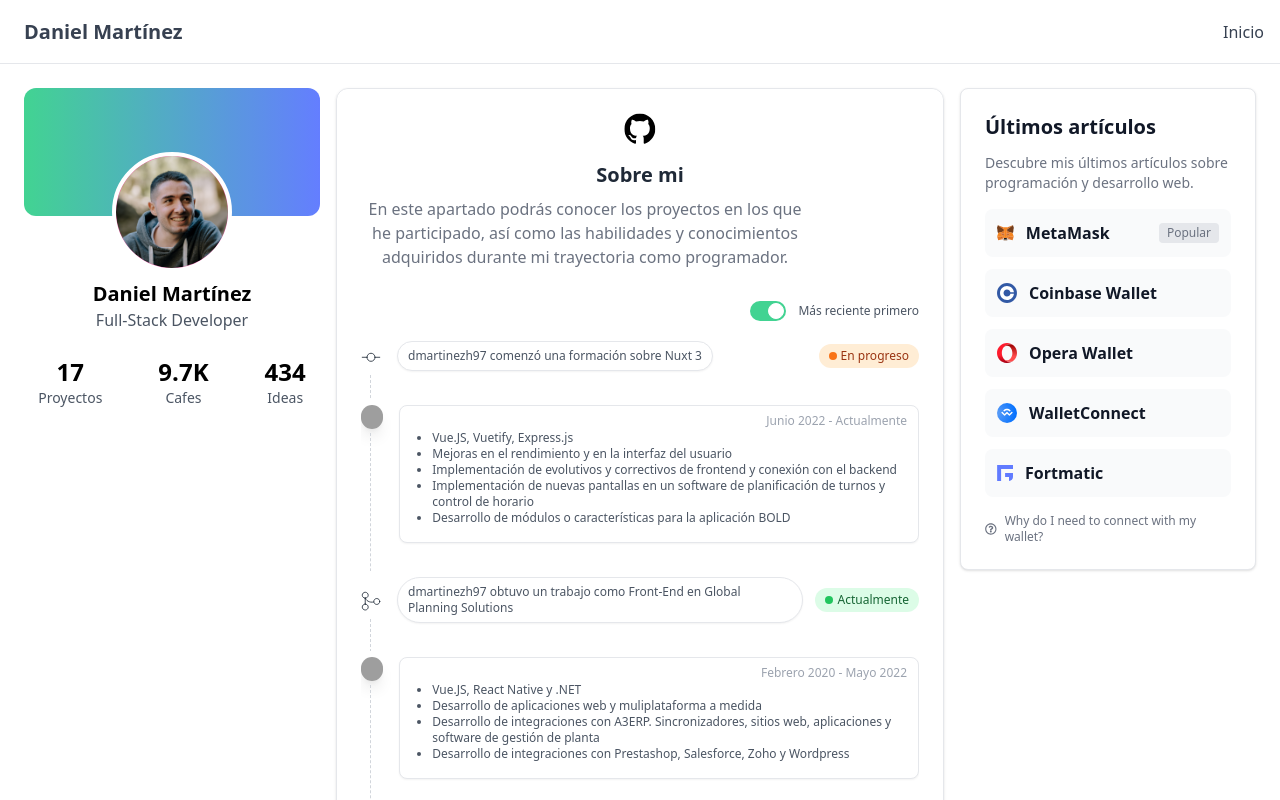
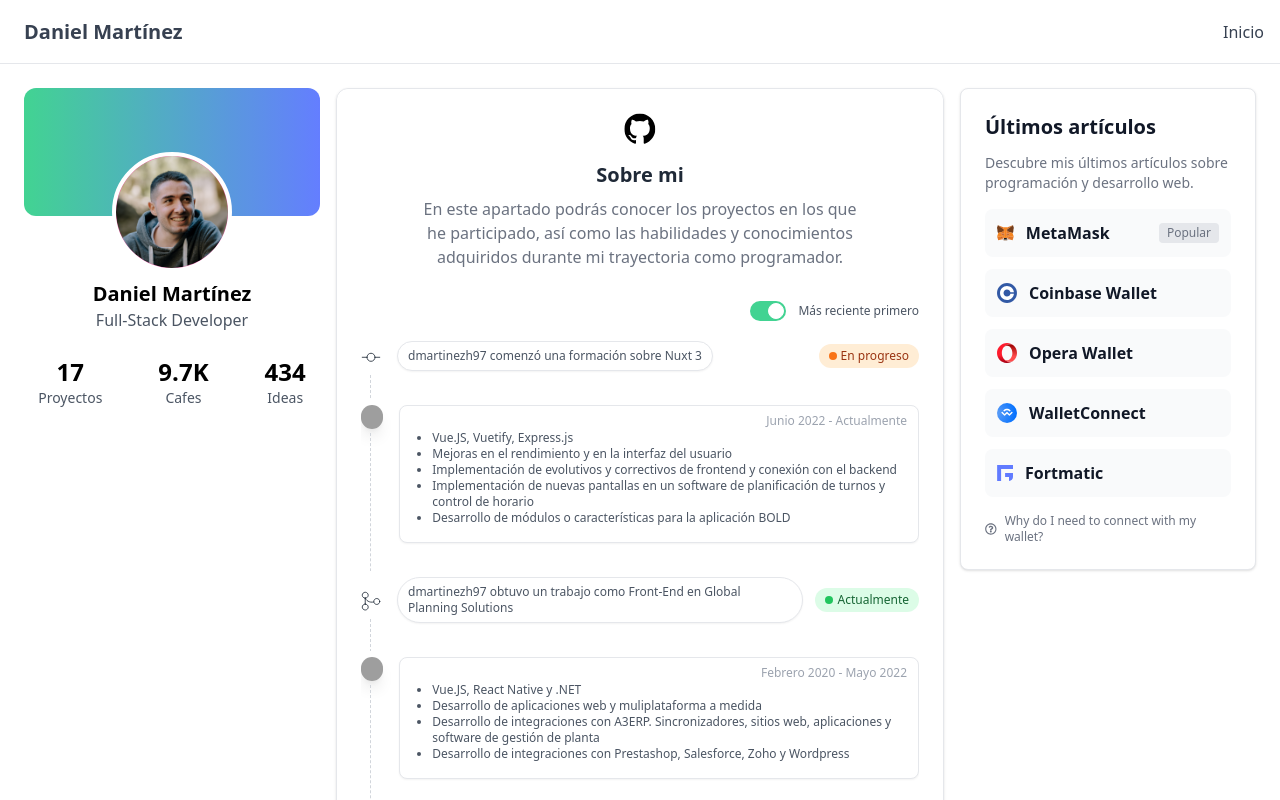
Before and after one commit to dmartinezh97/portafolio, a Nuxt app: page / in a window 1280 px wide. Shown: the top 800 px of the page. Built offline with nearby package versions, Linux system fonts and the light colour scheme; grey boxes are pictures that could not be loaded.

Commit message:
Auto center

```diff
--- a/components/Timeline.vue
+++ b/components/Timeline.vue
@@ -23,7 +23,7 @@
                         <h3 class="text-lg md:text-xl font-semibold text-gray-800 dark:text-gray-200">
                             Sobre mi
                         </h3>
-                        <p class="mt-2 text-gray-500 max-w-md">
+                        <p class="mt-2 text-gray-500 max-w-md mx-auto">
                             En este apartado podrás conocer los proyectos en los que he participado, así como las habilidades y conocimientos adquiridos durante mi trayectoria como programador.
                             <!-- En este apartado podrás conocer mi trayectoria en el mundo de la programación, incluyendo proyectos que he realizado en diversas áreas y tecnologías. Los proyectos en los que he participado, así como las habilidades y conocimientos adquiridos durante este camino. -->
                             <!-- En este apartado, encontrarás una lista detallada de mi experiencia como programador, incluyendo proyectos que he realizado en diversas áreas y tecnologías. Desde mi formación académica hasta mis experiencias laborales, podrás conocer mi trayectoria en el mundo de la programación y los proyectos en los que he participado, así como las habilidades y conocimientos adquiridos durante este camino. -->
```
